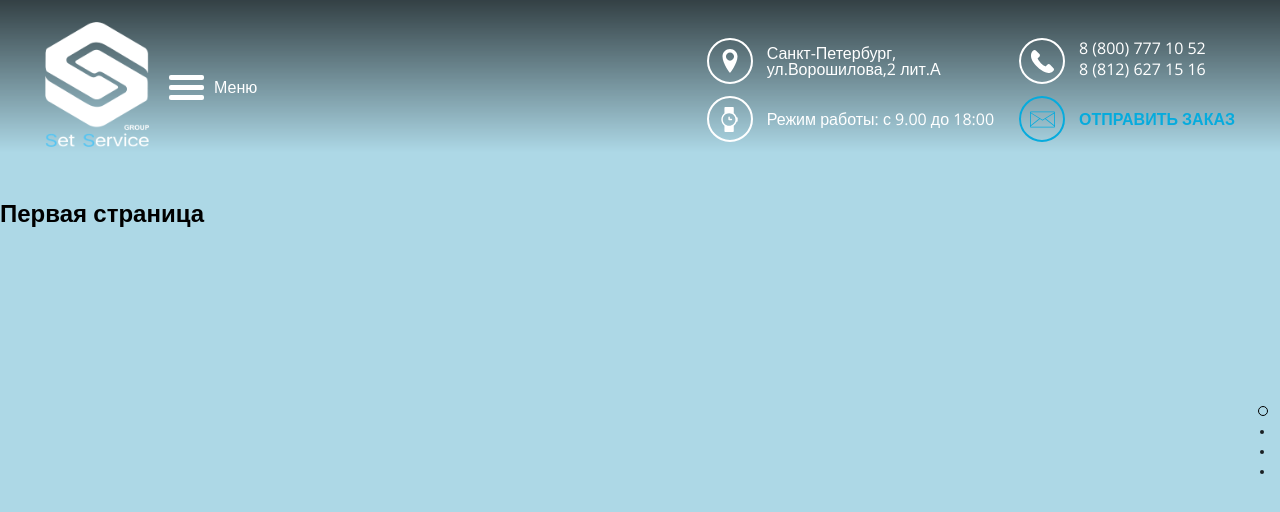
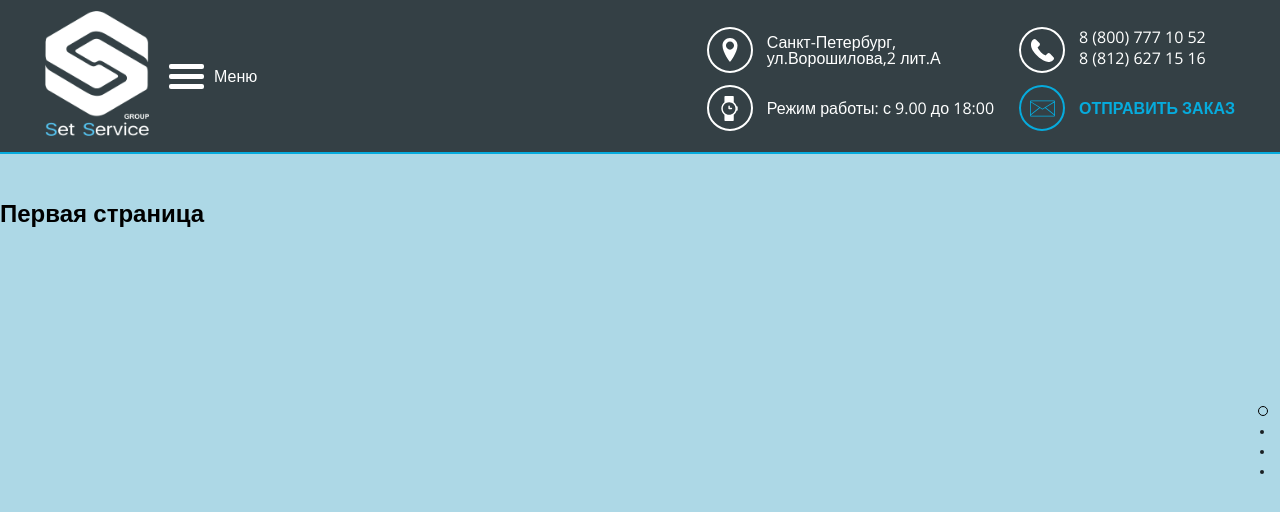
Before and after one commit to babkinevgeny/zaoks, a plain HTML site: page index.html in a window 1280 px wide. Drawn offline with nearby package versions, Linux system fonts and the light colour scheme.

Commit message:
Changed background and padding for header

```diff
--- a/less/navigation.less
+++ b/less/navigation.less
@@ -1,9 +1,9 @@
 .header{
   margin: 0;
-  padding: 0;
+  padding: 11px 0;
   // background: url(../img/header-background.jpg) center no-repeat;
-  background: linear-gradient(to bottom, rgba(0, 0, 0, .7), rgba(0, 0, 0, 0));
-  padding-top: 22px;
+  background: rgba(0, 0, 0, .7);
+  border-bottom: 2px solid @blue;
   position: fixed;
   top: 0;
   left: 0;
```
Also changed, not shown: css/styles.css.
